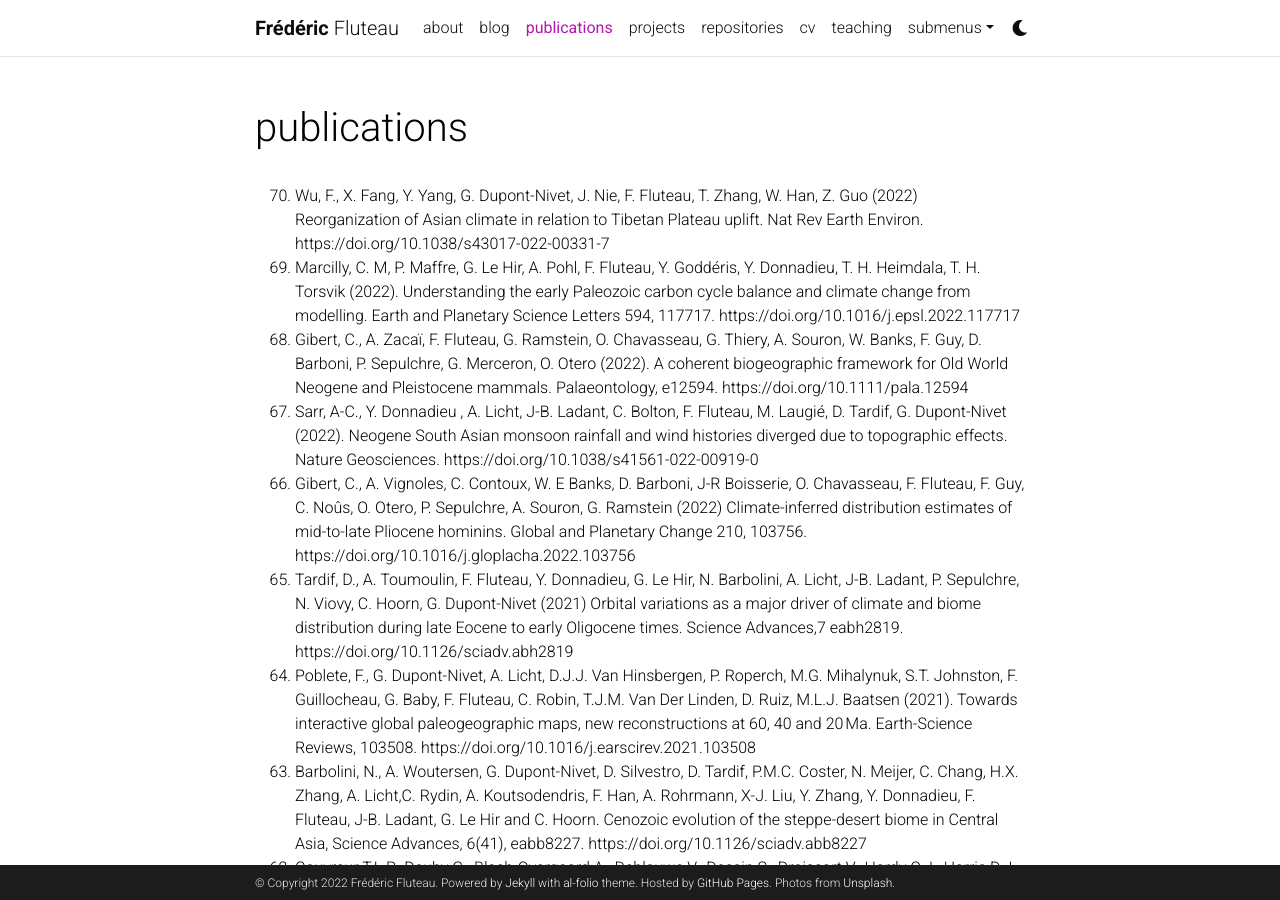
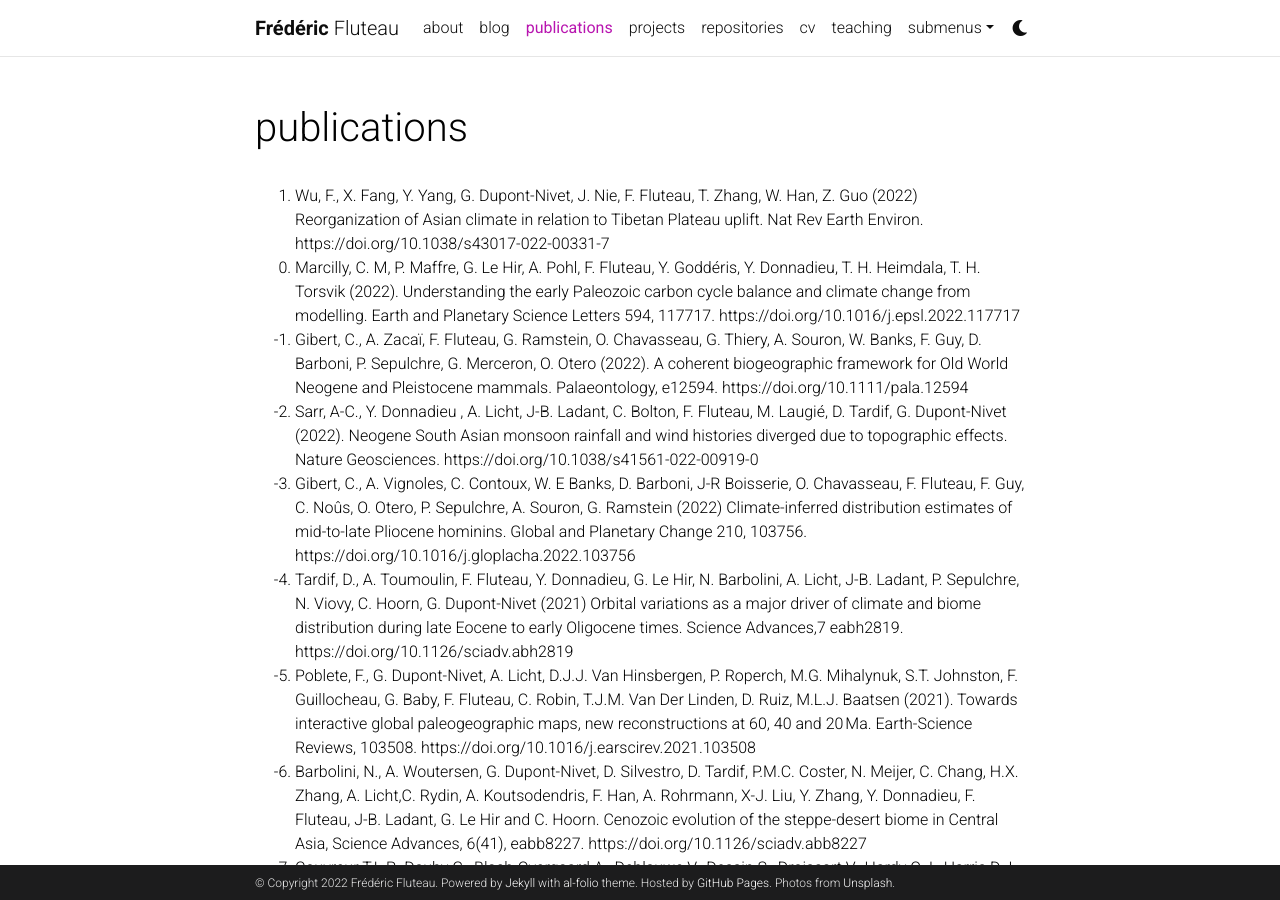
Before and after one commit to fredflut/fredflut.github.io, a Jekyll site: the page built from _pages/publications.md, in a window 1280 px wide and 900 px high. Built offline with Jekyll 4.4.1, drawn with Linux system fonts in a browser that asks for light colours; comment, search, counter and statistics services are not loaded; a style sheet for code colours, icons or effects is not loaded.

Commit message:
Update publications.md

```diff
--- a/_pages/publications.md
+++ b/_pages/publications.md
@@ -15,7 +15,7 @@ nav_order: 1
 
 </div>
 
-<ol reversed start="70">
+<ol reversed start="1">
 <li> Wu, F., X. Fang, Y. Yang, G. Dupont-Nivet, J. Nie, F. Fluteau, T. Zhang, W. Han, Z. Guo (2022) Reorganization of Asian climate in relation to Tibetan Plateau uplift. Nat Rev Earth Environ. https://doi.org/10.1038/s43017-022-00331-7 </li>
 
 
```
